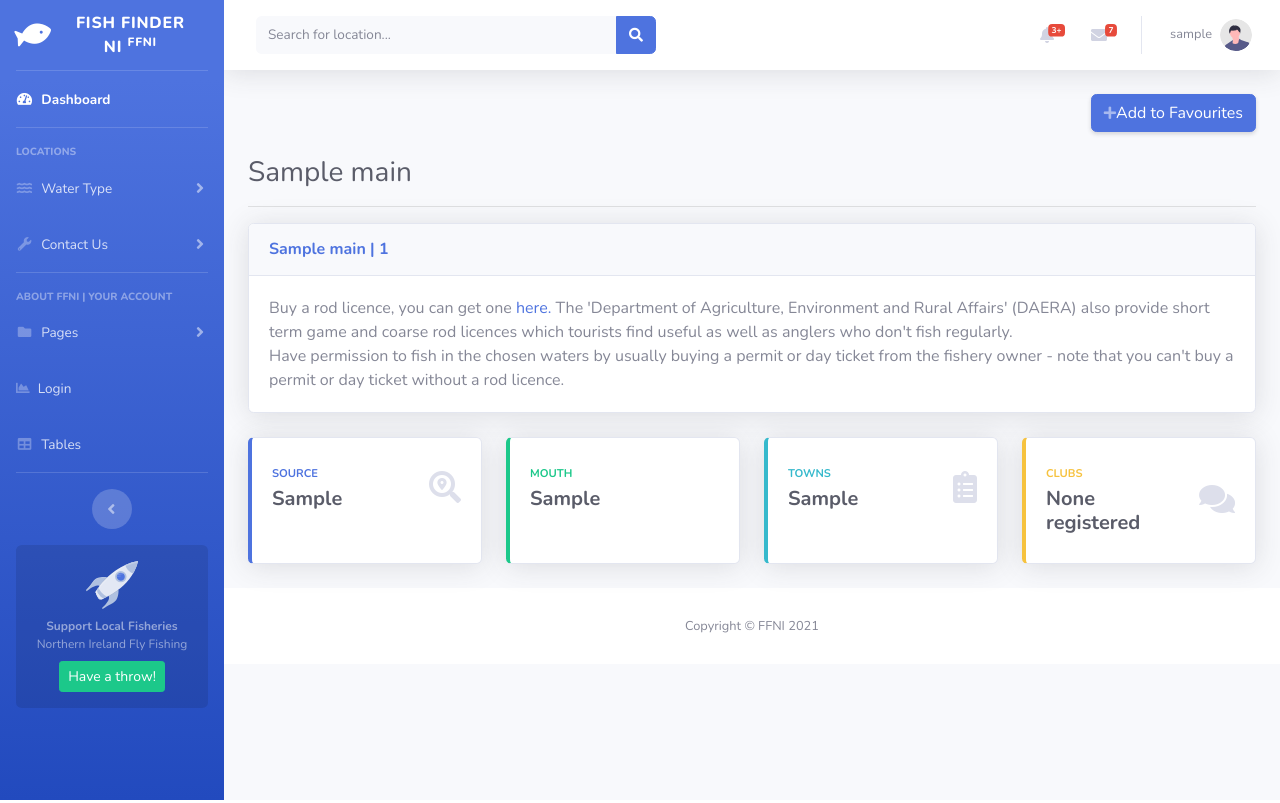
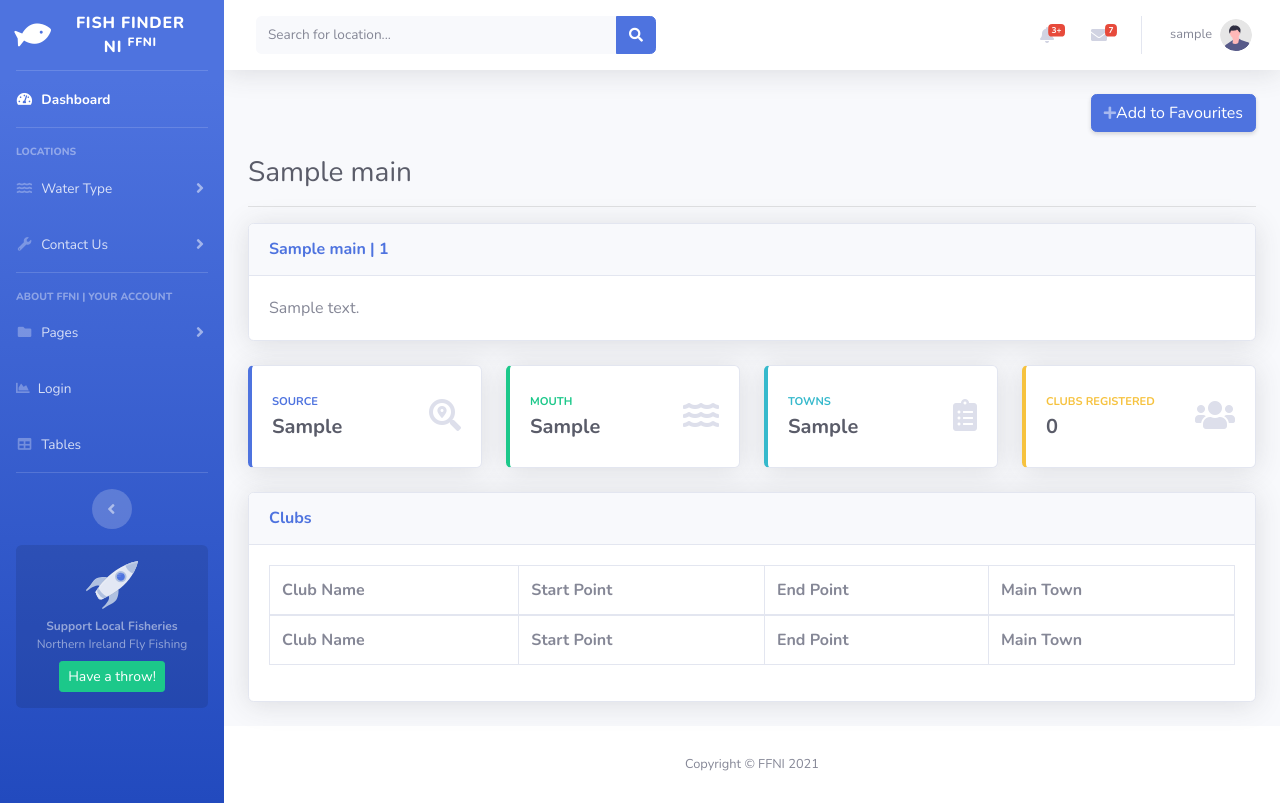
Before and after one commit to jdouglas15/FFNI, a PHP site: page /river-profile.php?riverID=1 in a window 1280 px wide. Run offline with PHP 8.4, Linux system fonts and the light colour scheme; the visitor is signed in with stand-in values (Sample User, id 1); tables that the repository leaves empty or names only in its code hold one stand-in row (values such as "Sample post"); lists and menus that the app fills with data are empty.

Commit message:
Update 030721

```diff
--- a/processes/loginProcess.php
+++ b/processes/loginProcess.php
@@ -17,6 +17,7 @@ if ($check_email_exists_result->num_rows > 0) {
         $user_id = $row["ffni_user_id"];
         $user_password = $row["ffni_password"];
         $user_name = $row["ffni_name"];
+        $ffni_email = $row["ffni_email"];
     }
 }
 else {
@@ -29,6 +30,7 @@ if (password_verify($user_password_post, $user_password)) {
     //password is valid
     $_SESSION['user_id'] = $user_id;
     $_SESSION['user_name'] = $user_name;
+    $_SESSION['ffni_email'] = $ffni_email;
     header('Location: ../index.php');
 } else {
     echo 'Invalid password.';
--- a/river-profile.php
+++ b/river-profile.php
@@ -32,6 +32,39 @@ $select_river_by_id = filter_input(INPUT_GET,"riverID",FILTER_SANITIZE_STRING);
                     include "sql/select.php";
                     Select_River_By_ID($select_river_by_id, $conn);
                     ?>
+                    <!-- DataTales Example -->
+                    <div class="card shadow mb-4">
+                        <div class="card-header py-3">
+                            <h6 class="m-0 font-weight-bold text-primary">Clubs</h6>
+                        </div>
+                        <div class="card-body">
+                            <div class="table-responsive">
+                                <table class="table table-bordered" id="dataTable" width="100%" cellspacing="0">
+                                    <thead>
+                                        <tr>
+                                            <th>Club Name</th>
+                                            <th>Start Point</th>
+                                            <th>End Point</th>
+                                            <th>Main Town</th>
+                                        </tr>
+                                    </thead>
+                                    <tfoot>
+                                        <tr>
+                                            <th>Club Name</th>
+                                            <th>Start Point</th>
+                                            <th>End Point</th>
+                                            <th>Main Town</th>
+                                        </tr>
+                                    </tfoot>
+                                    <tbody>
+                                    <?php
+                                    Get_River_Clubs($conn, $select_river_by_id);
+                                    ?>
+                                    </tbody>
+                                </table>
+                            </div>
+                        </div>
+                    </div>
                 </div>
 
             <!-- End of Main Content -->
--- a/rivers.php
+++ b/rivers.php
@@ -31,11 +31,10 @@
                                         <div class="text-xs font-weight-bold text-primary text-uppercase mb-1">
                                             View All Rivers</div><hr>
                                         <div class="h5 mb-0 font-weight-bold text-gray-800">
-                                            <a href="rivers-all.php" class="btn btn-success btn-icon-split">
+                                            <a href="rivers-all.php" class="btn btn-primary btn-lg btn-block">
                                                 <span class="icon text-white-50">
                                                 </span>
                                                 <span class="text">Press here to view all rivers</span>
-                                                <hr>
                                             </a>
                                         </div>
                                     </div>
--- a/sql/select.php
+++ b/sql/select.php
@@ -62,6 +62,16 @@ function Search_Rivers_By_County($search_by_river_county, $conn){
     }
 }
 
+function Get_River_Club_Count($conn, $select_river_by_id){
+    $get_river_club = "SELECT COUNT(*) FROM `river_club` WHERE `river_main_fk` = '$select_river_by_id'";
+    $get_river_club_result = mysqli_query($conn, $get_river_club);
+    $row = $get_river_club_result->fetch_row();
+    echo $row[0];
+
+
+
+}
+
 function Select_River_By_ID($select_river_by_id, $conn){
     $river_id_select = "SELECT * FROM `river_main` WHERE `river_main_id` = '$select_river_by_id'";
     $river_id_select_result = mysqli_query($conn, $river_id_select);
@@ -74,6 +84,7 @@ function Select_River_By_ID($select_river_by_id, $conn){
             $river_source = $row["river_source"];
             $river_mouth = $row["river_mouth"];
             $river_towns = $row["river_towns"];
+            $river_description = $row["river_description"];
         }?>
             <h1 class="h3 mb-2 text-gray-800"><?php echo $river_name ?></h1><hr>
 
@@ -82,8 +93,7 @@ function Select_River_By_ID($select_river_by_id, $conn){
                         <h6 class="m-0 font-weight-bold text-primary"><?php echo $river_name ." | ". $rivers_counties; ?></h6>
                     </div>
                     <div class="card-body">
-                        <p class="mb-0">Buy a rod licence, you can get one <a href="https://angling.nidirect.gov.uk/citizen">here.</a> The 'Department of Agriculture, Environment and Rural Affairs' (DAERA) also provide short term game and coarse rod licences which tourists find useful as well as anglers who don't fish regularly. </p>
-                        <p class="mb-0">Have permission to fish in the chosen waters by usually buying a permit or day ticket from the fishery owner - note that you can't buy a permit or day ticket without a rod licence.</p>
+                        <?= $river_description; ?>
                     </div>
             </div>
 
@@ -118,7 +128,7 @@ function Select_River_By_ID($select_river_by_id, $conn){
                                     <div class="h5 mb-0 font-weight-bold text-gray-800"><?php echo $river_mouth ?></div>
                                 </div>
                                 <div class="col-auto">
-                                    <i class="fas fa-dollar-thumbtack fa-2x text-gray-300"></i>
+                                    <i class="fas fa-water fa-2x text-gray-300"></i>
                                 </div>
                             </div>
                         </div>
@@ -157,11 +167,11 @@ function Select_River_By_ID($select_river_by_id, $conn){
                             <div class="row no-gutters align-items-center">
                                 <div class="col mr-2">
                                     <div class="text-xs font-weight-bold text-warning text-uppercase mb-1">
-                                        CLUBS</div>
-                                    <div class="h5 mb-0 font-weight-bold text-gray-800"><?php echo "None registered";?></div>
+                                        CLUBS REGISTERED</div>
+                                    <div class="h5 mb-0 font-weight-bold text-gray-800"><?php Get_River_Club_Count($conn,$select_river_by_id);?></div>
                                 </div>
                                 <div class="col-auto">
-                                    <i class="fas fa-comments fa-2x text-gray-300"></i>
+                                    <i class="fas fa-users fa-2x text-gray-300"></i>
                                 </div>
                             </div>
                         </div>
@@ -179,4 +189,32 @@ function Select_River_By_ID($select_river_by_id, $conn){
     }
 }
 
+
+function Get_River_Clubs($conn, $select_river_by_id){
+    $get_river_club = "SELECT * FROM `river_club` WHERE `river_main_fk` = '$select_river_by_id'";
+    $get_river_club_result = mysqli_query($conn, $get_river_club);
+
+    if (mysqli_num_rows($get_river_club_result) > 0){
+        while($row = mysqli_fetch_assoc($get_river_club_result)){
+            $river_club_name = $row["river_club_name"];
+            $river_club_main_town = $row["river_club_main_town"];
+            $river_club_start = $row["river_club_start"];
+            $river_club_end = $row["river_club_end"];
+            $river_club_id = $row["river_club_id"];
+            ?>
+            <tr>
+                <td><a href="river-club.php?riverID=<?php echo $river_club_id;?>"><?php echo $river_club_name?></a></td>
+                <td><?php echo $river_club_start?></td>
+                <td><?php echo $river_club_end?></td>
+                <td><?php echo $river_club_main_town?></td>
+            </tr>
+            <?php
+        }
+
+
+
+    }
+}
+
+
 ?>
--- a/ui/header.php
+++ b/ui/header.php
@@ -10,18 +10,17 @@ if (isset($folderChange)){
     include "dbConn/conn.php";
 }
 
+//hide profile dropdown based off if user is logged in or not
+if (isset($_SESSION['ffni_email'])){
+    $hide_divs = "";
+    $show_divs = "hidden";
+}else{
+    $hide_divs = "hidden";
+    $show_divs = "";
+}
 
-// if(isset($_SESSION['user_id'])){
-//     $user_id = $_SESSION['user_id'];
-//     $get_user_details = "SELECT * FROM `ffni_user` WHERE `ffni_user_id` = '$user_id'";
-//     $get_user_details_result = mysqli_query($conn,$get_user_details);
-//     if ($get_user_details_result->num_rows > 0) {
-//         while($row = $get_user_details_result->fetch_assoc()) {
-//             $user_name= $row["ffni_name"];
-//             $user_email = $row["ffni_email"];
-//         }
-//     }
-// }
+$user_name = $_SESSION['user_name'];
+$ffni_email = $_SESSION['ffni_email'];
 
 //adjust page title based dynamically
 $page = basename($_SERVER['PHP_SELF']);
@@ -59,6 +58,9 @@ switch ($page) {
     case "lake-profile.php":
         $page = "Lake Profile";
         break;
+    case "user-profile.php":
+        $page = "User Profile";
+        break;
     default;
         $page = "Fish Finder NI";
 }
--- a/ui/topNavBar.php
+++ b/ui/topNavBar.php
@@ -176,23 +176,24 @@
         <!-- Dropdown - User Information -->
         <div class="dropdown-menu dropdown-menu-right shadow animated--grow-in"
             aria-labelledby="userDropdown">
-            <a class="dropdown-item" href="#">
+            <a class="dropdown-item" <?= $hide_divs; ?> href="user-profile.php">
                 <i class="fas fa-user fa-sm fa-fw mr-2 text-gray-400"></i>
                 My Profile
             </a>
-            <a class="dropdown-item" href="#">
-                <i class="fas fa-cogs fa-sm fa-fw mr-2 text-gray-400"></i>
-                OK
-            </a>
-            <a class="dropdown-item" href="#">
-                <i class="fas fa-list fa-sm fa-fw mr-2 text-gray-400"></i>
-                Activity Log
+            <a class="dropdown-item" <?= $hide_divs; ?> href="#">
+                <i class="fas fa-heart fa-sm fa-fw mr-2 text-gray-400"></i>
+                My Favourites
             </a>
             <div class="dropdown-divider"></div>
-            <a class="dropdown-item" href="#" data-toggle="modal" data-target="#logoutModal">
+            <a class="dropdown-item" <?= $hide_divs; ?> href="#" data-toggle="modal" data-target="#logoutModal">
                 <i class="fas fa-sign-out-alt fa-sm fa-fw mr-2 text-gray-400"></i>
                 Logout
             </a>
+            <a class="dropdown-item" <?= $show_divs; ?> href="login.php" >
+                <i class="fas fa-sign-in-alt fa-sm fa-fw mr-2 text-gray-400"></i>
+                Login
+            </a>
+            <div class="dropdown-divider"></div>
         </div>
     </li>
 
```
Also changed, not shown: user-profile.php (added, +50 -0 lines).
